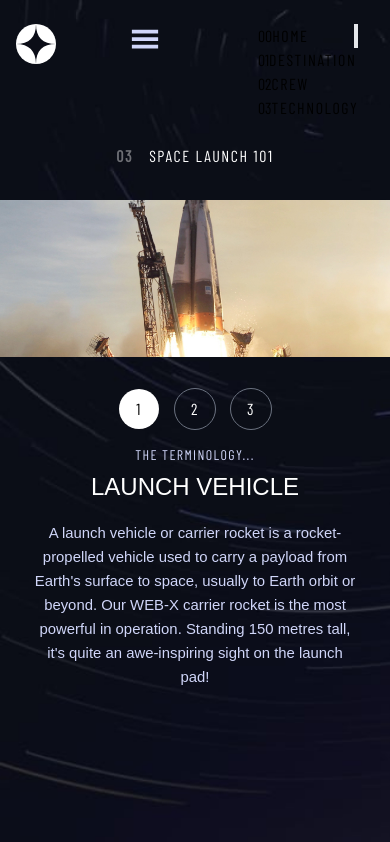
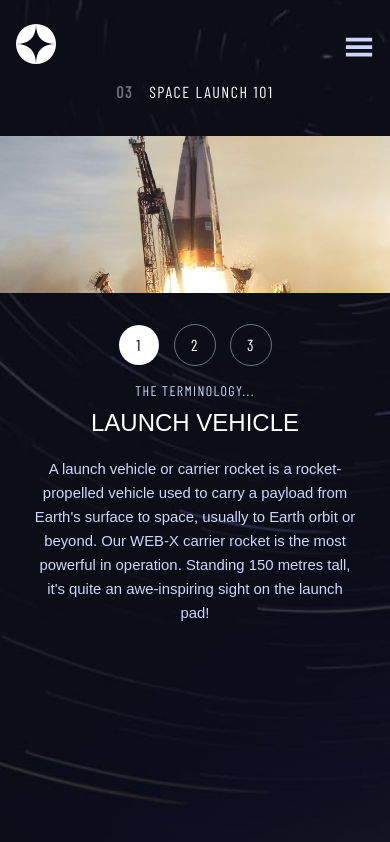
Before and after one commit to devsilvarafael/space-tourism, a React (Vite) app: page /technology in a window 390 px wide. Built offline with nearby package versions, Linux system fonts and the light colour scheme; a web font is replaced by a local one.

Commit message:
refactor: Now the Menu shows the border in correct selected item, fix some code errors and adjust spacing.

```diff
--- a/src/App.jsx
+++ b/src/App.jsx
@@ -3,7 +3,8 @@ import Destination from "./pages/Destination.jsx";
 import Home from "./pages/Home.jsx";
 import Crew from "./pages/Crew.jsx";
 import Technology from "./pages/Technology.jsx";
-import {BrowserRouter, Route, Routes} from "react-router-dom";
+import {BrowserRouter, Route, Routes } from "react-router-dom";
+import {Menu} from "./components/Menu/Menu.jsx";
 
 function App() {
     return (
--- a/src/components/Menu/Menu.jsx
+++ b/src/components/Menu/Menu.jsx
@@ -1,71 +1,86 @@
     import starLogo from "../../assets/shared/logo.svg";
 
     import {GiHamburgerMenu as HamburgerIcon} from "react-icons/gi";
-import {Fragment, useState} from "react";
+    import {Fragment, useEffect, useState} from "react";
     import {AiOutlineClose as CloseIcon} from "react-icons/ai";
 
-import {Link} from "react-router-dom";
+    import {Link, useParams} from "react-router-dom";
     import {menuItems} from "./Items.jsx";
     import useWindowSize from "../../hooks/useWindowSize.js";
     import {Headline} from "../commons/Headline.jsx";
-
-const menuScreenStyle = {
-    mobile: {
-        aside: "z-30 w-[240px] h-full absolute right-0 backdrop-blur-md backdrop-brightness-90 bg-white/5 top-0 text-white",
-        ul: "mt-32 h-[276px] min-w-full flex flex-col justify-center"
-
-    },
-    desktop: {
-        aside: "bg-gray-800 min-w-[450px] min-h-[96px] absolute right-0 top-0 flex justify-center items-center",
-        ul: "flex flex-row text-white justify-between w-[356px]",
-    }
-}
+    import {MenuContainer} from "./MenuContainer.jsx";
 
     export const Menu = () => {
-    const [selected, setSelected] = useState(0);
+        // State management for menu
+        const initialLocalStorage = parseInt(localStorage.getItem("selected"))
+        const [selected, setSelected] = useState(initialLocalStorage);
         const [menuIsOpen, setMenuIsOpen] = useState(false);
 
+        useEffect(() => {
+            const storedSelected = localStorage.getItem("selected");
+            if (storedSelected) {
+                setSelected(parseInt(storedSelected));
+            }
+        }, [selected]);
+
+        // Breakpoints for mobile
         const {width} = useWindowSize();
-
         const isMobile = width < 810;
-
         const handleMenuIsOpen = () => {
             setMenuIsOpen(!menuIsOpen)
         }
 
         const handleChangeSelectedOption = (index) => {
             setSelected(index)
+
+            localStorage.setItem("selected", index);
         }
 
         return (
-        <nav className={"flex flex-row justify-between md:mb-10"}>
+            <nav className={"flex flex-row justify-between items-center md:mb-10"}>
+                <div className={"mb-8 md:mb-0"}>
                     <a>
                         <img src={starLogo} alt={"star logo"} className={"max-w-[40px] absolute left-4 md:left-10 top-6"}/>
                     </a>
 
 
+                    <div className={"absolute right-4 top-8 z-40"}>
                         {isMobile && (
                             menuIsOpen ? <CloseIcon   size={30} className={"z-40 text-light-blue"} onClick={handleMenuIsOpen}/> :
                                 <HamburgerIcon size={30} className={"z-40 text-light-blue"} onClick={handleMenuIsOpen}/>
                         )}
+                    </div>
+                </div>
 
-            <aside className={!isMobile ? menuScreenStyle.desktop.aside : menuIsOpen && menuScreenStyle.mobile.aside}>
-                <ul className={!isMobile ? menuScreenStyle.desktop.ul : menuIsOpen && menuScreenStyle.mobile.ul}>
+
+
+                {menuIsOpen && isMobile ? (
+                    <MenuContainer menuIsOpen={menuIsOpen} isMobile={isMobile}>
+                        {menuIsOpen && menuItems.map((element, index) => (
+                            <li onClick={() => handleChangeSelectedOption(index)} key={index}
+                                className={`${selected === index && 'border-r-4 md:border-r-0 md:border-b-2'}
+                                cursor-pointer flex flex-start mb-8 pl-6`}
+                            >
+                                <Link to={element.path}>
+                                    <Headline title={element.item.title} number={element.item.identity} menu />
+                                </Link>
+                            </li>
+                        ))}
+                    </MenuContainer>
+                ) : !isMobile && (
+                    <MenuContainer menuIsOpen={menuIsOpen} isMobile={isMobile}>
                         {menuItems.map((element, index) => (
                             <li onClick={() => handleChangeSelectedOption(index)} key={index}
                                 className={`${selected === index && 'border-r-4 md:border-r-0 md:border-b-2'}
                                 cursor-pointer`}
                             >
                                 <Link to={element.path}>
-                                {isMobile && (
-                                    <span>{element.item.identity}</span>
-                                )}
                                     <span className={"uppercase tracking-widest"}>{element.item.title}</span>
                                 </Link>
                             </li>
                         ))}
-                </ul>
-            </aside>
+                    </MenuContainer>
+                )}
 
             </nav>
         )
--- /dev/null
+++ b/src/components/Menu/MenuContainer.jsx
@@ -0,0 +1,21 @@
+const menuScreenStyle = {
+    mobile: {
+        aside: "z-30 w-[240px] h-full absolute right-0 backdrop-blur-md backdrop-brightness-90 bg-white/5 top-0 text-white",
+        ul: "mt-32 h-[276px] min-w-full flex flex-col justify-center"
+
+    },
+    desktop: {
+        aside: "bg-gray-800 min-w-[450px] min-h-[96px] absolute right-0 top-0 flex justify-center items-center",
+        ul: "flex flex-row text-white justify-between w-[356px]",
+    }
+}
+
+export const MenuContainer = ({ children, isMobile, menuIsOpen }) => {
+    return (
+        <aside className={!isMobile ? menuScreenStyle.desktop.aside : menuIsOpen && menuScreenStyle.mobile.aside}>
+            <ul className={!isMobile ? menuScreenStyle.desktop.ul : menuIsOpen && menuScreenStyle.mobile.ul}>
+                {children}
+            </ul>
+        </aside>
+    )
+}
--- a/src/components/commons/Headline.jsx
+++ b/src/components/commons/Headline.jsx
@@ -1,6 +1,6 @@
 export const Headline = ({number, title, menu}) => {
     return (
-        <div className={"flex container justify-center tracking-widest md:justify-start md:text-2xl md:mt-10 mb-8 md:pl-6"}>
+        <div className={"flex container justify-center tracking-widest md:justify-start md:text-2xl     md:mt-10 md:pl-6"}>
             <span className={`text-white ${menu && 'opacity-100'} opacity-40`}><strong>{number}</strong></span>
             <span className={"font-body uppercase ml-4 text-white"}>{title}</span>
         </div>
--- a/src/components/commons/Image.jsx
+++ b/src/components/commons/Image.jsx
@@ -15,7 +15,7 @@ export const Image = ({ src, alt, imageConfig }) => {
     }
 
     return (
-        <figure className={`w-full h-full ${border} `}>
+        <figure className={`w-full h-full ${border} mt-8`}>
             <img src={`./src/${src}`} alt={alt} className={`${variant} max-h-56 md:max-h-full m-auto`}/>
         </figure>
     )
```
Lines whose indentation alone changed are shown as unchanged.
